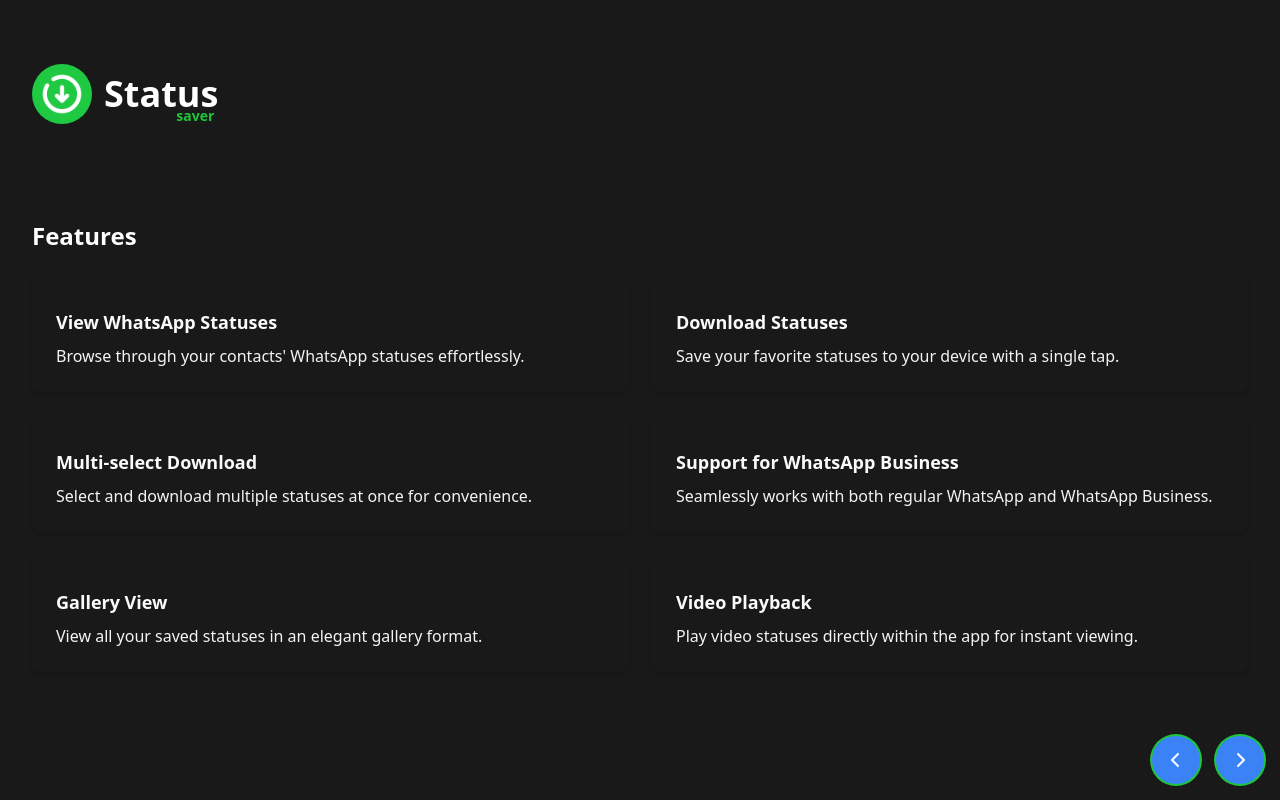
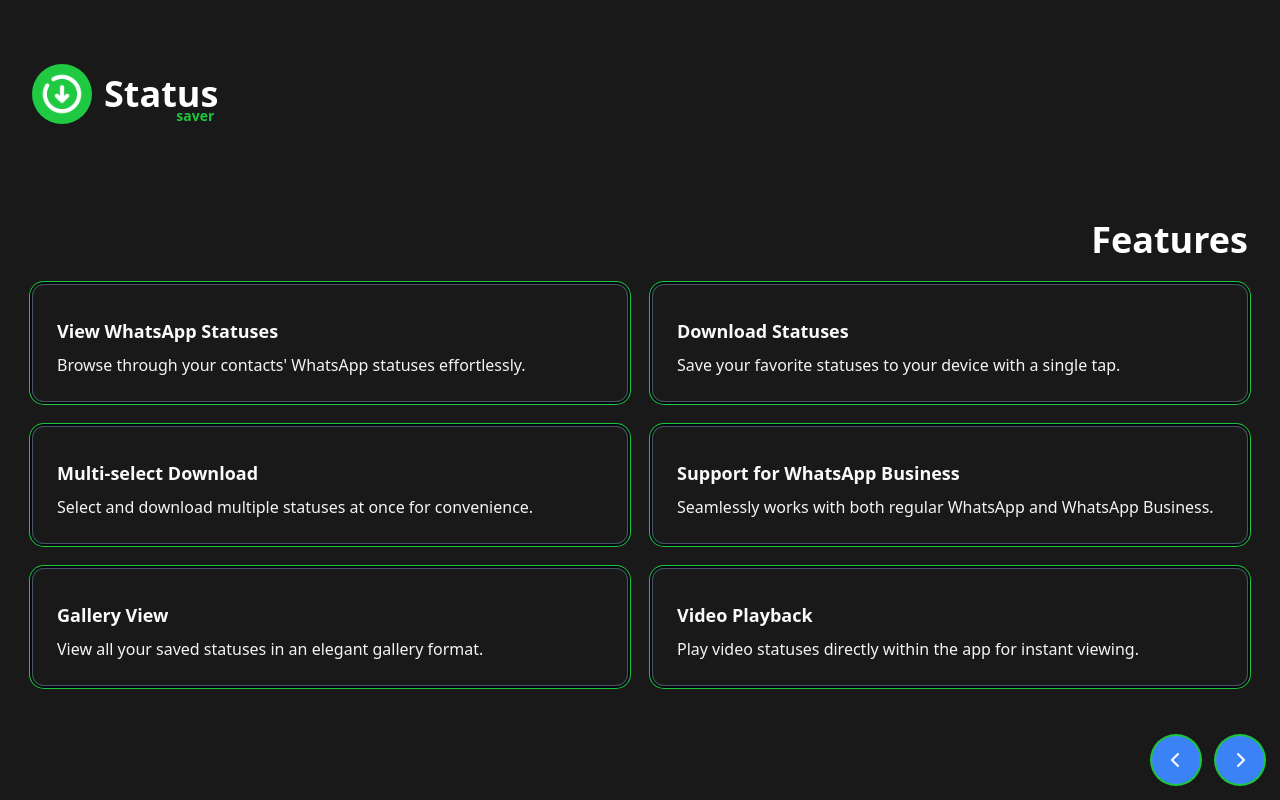
Before and after one commit to Raccoon254/status-saver-docs, a SvelteKit app: page / in a window 1280 px wide. Both pictures are taken after a click on the button 1240 px from the left and 760 px from the top of the page. Built offline with nearby package versions, Linux system fonts and the light colour scheme; some icons are missing.

Commit message:
Complete feature page

```diff
--- a/src/routes/+page.svelte
+++ b/src/routes/+page.svelte
@@ -151,15 +151,15 @@
 			</section>
 		{:else if currentSection === 'features'}
 			<section class="space-y-6 p-5 text-white md:p-8">
-				<h2 class="text-2xl font-semibold mb-4">Features</h2>
+				<h2 class="text-3xl md:text-4xl text-end font-semibold mb-4">Features</h2>
 				<div class="grid grid-cols-1 md:grid-cols-2 gap-6">
 					{#each features as feature}
-						<div class="p-6 rounded-lg shadow-md hover:shadow-lg transition-shadow">
+						<div class="p-6 rounded-xl ring-1 border-gray-600 ring-green border ring-offset-2 ring-offset-gray-950 cursor-pointer hover:scale-105 transition-all">
 							<div class="text-4xl mb-2">
 								<lord-icon
 									src={`https://cdn.lordicon.com/${feature.icon}.json`}
 									trigger="loop"
-									colors="primary:#fffff,secondary:#08a88a"
+									colors="primary:#fffff,secondary:#1DC53C"
 									style="width:50px;height:50px">
 								</lord-icon>
 							</div>
```
